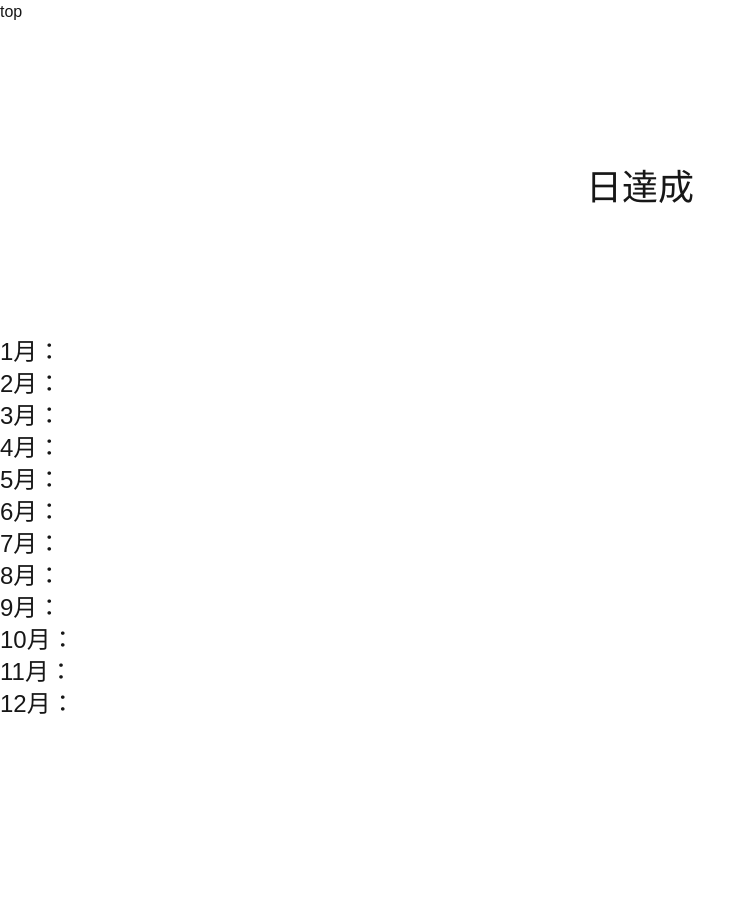
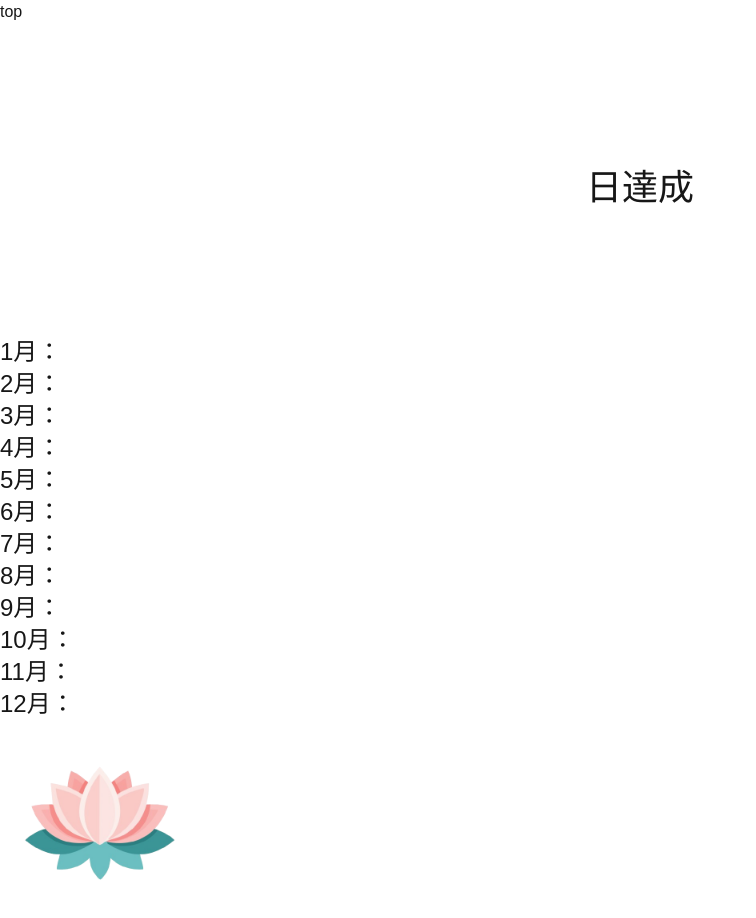
Before and after one commit to ikehatakasumi-del/breath-app, a Next.js app: page /achievements in a window 1280 px wide. Shown: the whole page, without its empty margins (0-756 px from the left). Before the commit the page ends 800 px from the top, so only its background shows below. Built offline with nearby package versions, Linux system fonts and the light colour scheme.

Commit message:
実績画面への画像挿入

```diff
--- a/app/achievements/page.js
+++ b/app/achievements/page.js
@@ -25,7 +25,9 @@ export default function Achievements () {
                 <li>11月：{}</li>
                 <li>12月：{}</li>
             </ul>
-            {/* <Image src=""/> */}
+            <Image src="/Image/睡蓮.png" alt="睡蓮の花"
+            width={200} height={300}
+            />
         </div>
     )
 };
```
Also changed, not shown: public/Image/睡蓮.png (added).
